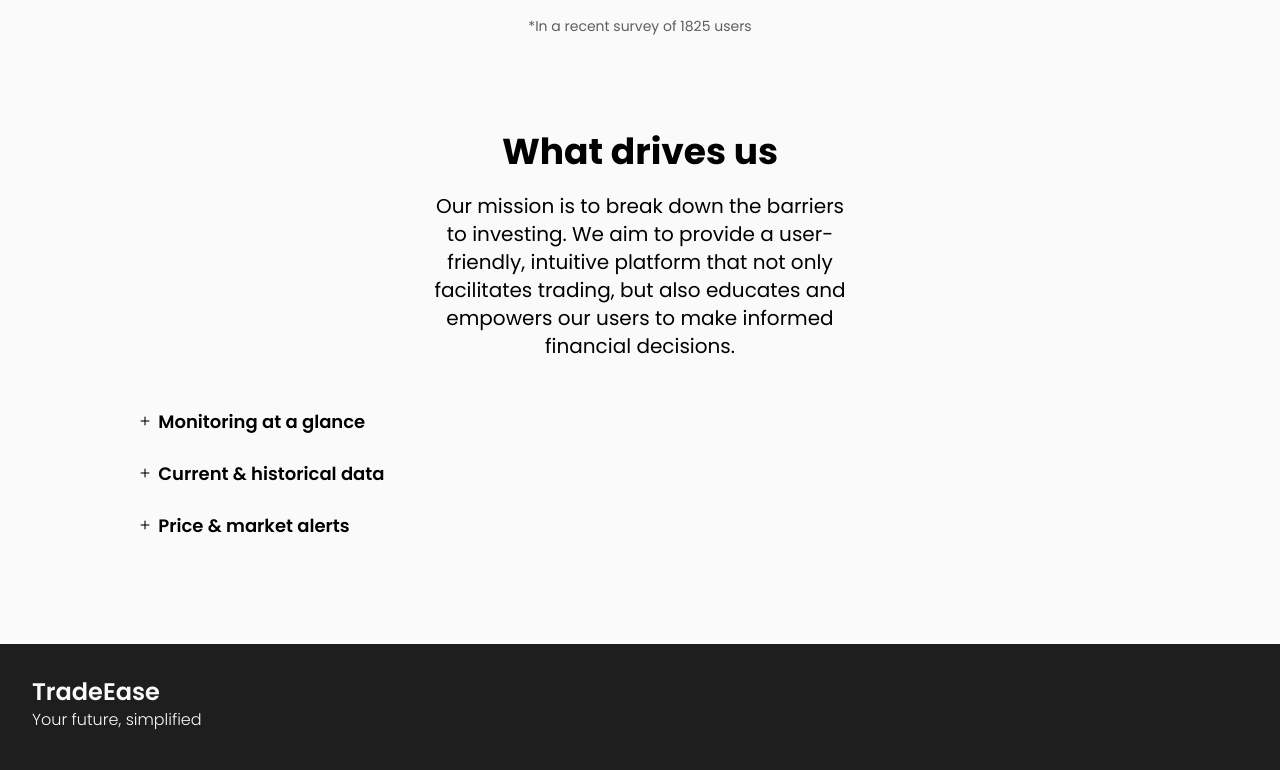
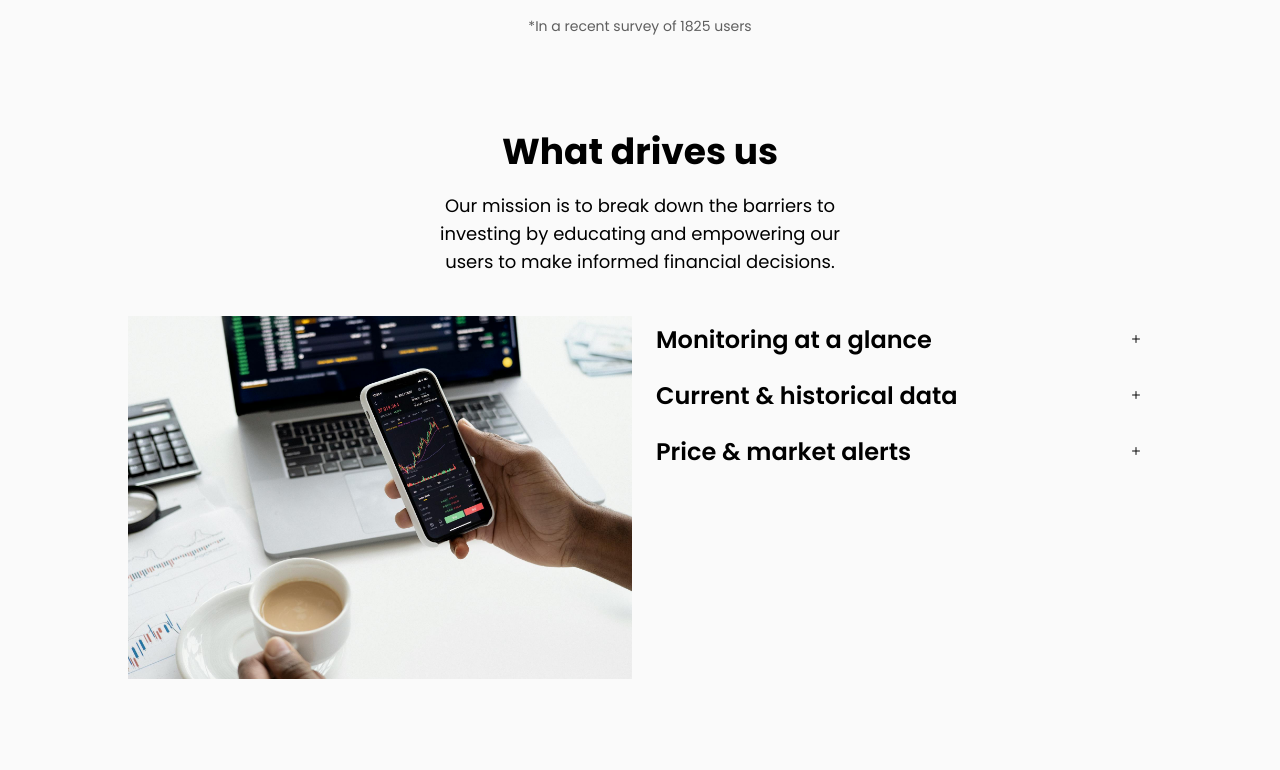
Before and after one commit to ben-oldham1/fintech-site, a Next.js app: page /company in a window 1280 px wide. Shown: the part 680-1450 px from the top of the page. Built offline with nearby package versions, Linux system fonts and the light colour scheme.

Commit message:
General styling improvements

```diff
--- a/src/app/company/page.js
+++ b/src/app/company/page.js
@@ -5,7 +5,7 @@ import FadeIn from "@/ui/FadeIn";
 
 export default function Company() {
     const accordionItems = [
-        { title: 'Monitoring at a glance', content: 'View your portfolio diversification and track individual asset performance.' },
+        { title: 'Monitoring at a glance', content: 'View your portfolio diversification and track individual asset performance. View your portfolio diversification and track individual asset performance. View your portfolio diversification and track individual asset performance.' },
         { title: 'Current & historical data', content: 'Content for section 2...' },
         { title: 'Price & market alerts', content: 'Content for section 3...' },
     ];
@@ -25,7 +25,7 @@ export default function Company() {
                     subtext="With customer support that’s second to none, you can be sure you’ll always find the answers you need."
                 />
 
-                <div class="grid grid-cols-2 gap-4">
+                <div className="grid grid-cols-2 gap-4">
                     <FadeIn delay={0.4}>
                         <BulletPoint text="Speak to a real human 24/7 with in-app live chat" />
                     </FadeIn>
@@ -49,10 +49,14 @@ export default function Company() {
             <section className="my-24 mx-12 lg:mx-32">
                 <SectionHeader
                     header="What drives us"
-                    subtext="Our mission is to break down the barriers to investing. We aim to provide a user-friendly, intuitive platform that not only facilitates trading, but also educates and empowers our users to make informed financial decisions."
+                    subtext="Our mission is to break down the barriers to investing by educating and empowering our users to make informed financial decisions."
                 />
 
-                <Accordion items={accordionItems} />
+                <div className="grid grid-cols-2 gap-4 mt-5">
+                    <img src={'/img-assets/articleImages/general1.jpg'} className='object-cover w-full' alt="" />
+
+                    <Accordion items={accordionItems} />
+                </div>
 
             </section>
         </>
--- a/src/app/learn/article/page.js
+++ b/src/app/learn/article/page.js
@@ -10,7 +10,7 @@ export default function Article() {
                 <div className="basis-3/5">
                     <header className='mb-5'>
                         <div className='mb-5'>
-                            <span className="border-2 border-dark text-dark py-1 px-3 rounded-full text-sm font-bold">Cryptocurrencies</span>
+                            <span className="border-2 border-dark text-dark py-1 px-3 rounded-full text-sm font-bold">Example Article</span>
                         </div>
 
                         <h1 className='text-4xl font-bold mb-3'>A beginners guide to blockchain</h1>
@@ -25,12 +25,12 @@ export default function Article() {
 
                         <figure className='mb-4'>
                             <Image src="/article/blockchain-img1.jpg" width={800} height={800} />
-                            <figcaption className='opacity-50 text-sm italic'>
+                            <figcaption className='opacity-50 text-sm'>
                                 Image attribution via Pexels
                             </figcaption>
                         </figure>
 
-                        <p className='mb-2 font-semibold'>
+                        <p className='mb-2 font-semibold text-lg'>
                             In recent years, the term "blockchain" has become synonymous with the world of cryptocurrencies, especially with the rise of Bitcoin and other digital assets. While the concept may seem complex at first glance, understanding blockchain is essential for anyone looking to delve into the fascinating realm of cryptocurrencies. In this beginner's guide, we will demystify blockchain technology and explore its role in the world of digital currencies.
                         </p>
 
@@ -52,7 +52,7 @@ export default function Article() {
                         </p>
                         <figure className='mb-4'>
                             <Image src="/article/blockchain-diagram.jpeg" width={800} height={800} />
-                            <figcaption className='opacity-50 text-sm italic'>
+                            <figcaption className='opacity-50 text-sm'>
                                 Image attribution via <Link href={'https://prev.slalom.com/insights/how-blockchain-will-disrupt-your-industry'}>slalom.com</Link>
                             </figcaption>
                         </figure>
--- a/src/components/Accordion.js
+++ b/src/components/Accordion.js
@@ -14,16 +14,18 @@ const Accordion = ({ items }) => {
             {items.map((item, index) => (
                 <div key={index} className="mb-2">
                     <div
-                        className="bg-gray-200 p-2 cursor-pointer"
+                        className="bg-gray-200 p-2 cursor-pointer flex justify-between items-center"
                         onClick={() => handleToggle(index)}
                     >
-                        <h3 className="text-lg font-semibold"><i class="bi bi-plus"></i> {item.title}</h3>
+                        <h3 className="text-2xl font-semibold">{item.title}</h3>
+                        <i className={`bi ${activeIndex === index ? 'bi-dash' : 'bi-plus'}`}></i>
                     </div>
-                    {activeIndex === index && (
-                        <div className="bg-white p-2">
-                            <p className="text-gray-700">{item.content}</p>
-                        </div>
-                    )}
+                    <div
+                        className={`bg-white px-2 transition-all duration-300 ${activeIndex === index ? 'max-h-screen opacity-100' : 'max-h-0 opacity-0'
+                            } overflow-hidden`}
+                    >
+                        <p className="text-gray-700 text-lg">{item.content}</p>
+                    </div>
                 </div>
             ))}
         </div>
--- a/src/components/ArticleCard.js
+++ b/src/components/ArticleCard.js
@@ -6,10 +6,13 @@ export default function ArticleCard(props) {
 
     return (
         <Link href={'/learn/article'}>
-            <div className='border-dark border-2 rounded hover:bg-gray-light h-full p-3'>
-                <p className='text-dark text-xs mb-2'>{articleData.date}</p>
-                <h2 className='text-dark text-xl font-bold mb-1'>{articleData.title}</h2>
-                <p className='text-dark text-sm'>{articleData.topic}</p>
+            <div className='transition-colors ease-in-out duration-150 hover:bg-gray-light hover:shadow-md border-dark border-2 rounded h-full'>
+                <img src={'/img-assets/articleImages/' + articleData.imgPath + '.jpg'} className='object-cover h-40 w-full' alt="" />
+                <div className='p-3'>
+                    <p className='text-dark text-xs mb-2'>{articleData.date}</p>
+                    <h2 className='text-dark text-xl font-bold mb-1'>{articleData.title}</h2>
+                    <p className='text-dark text-sm'>{articleData.topic}</p>
+                </div>
             </div>
         </Link>
     )
--- a/src/components/AssetCard.js
+++ b/src/components/AssetCard.js
@@ -2,14 +2,17 @@ import React from 'react';
 
 const AssetCard = (props) => {
     return (
+        <div className='flex items-center gap-4'>
+            <img src={"img-assets/assetIcons/" + props.icon + ".png"} className='w-12' alt="" />
             <div>
                 <h2 className='text-2xl font-bold'>
-                <i className={props.iconClass}></i> {props.title}
+                    {props.title}
                 </h2>
                 <p>
                     {props.body}
                 </p>
             </div>
+        </div>
     );
 };
 
--- a/src/components/SectionHeader.js
+++ b/src/components/SectionHeader.js
@@ -6,9 +6,12 @@ const SectionHeader = (props) => {
             <h1 className='text-4xl font-bold mb-5'>
                 {props.header}
             </h1>
-            <p className='text-xl sm:px-16 xl:px-64'>
-                {props.subtext}
-            </p>
+
+            {props.subtext && (
+                <p className='text-lg sm:px-16 xl:px-64'>
+                    {props.subtext}
+                </p>
+            )}
         </div>
     );
 };
```
Lines whose indentation alone changed are shown as unchanged.
